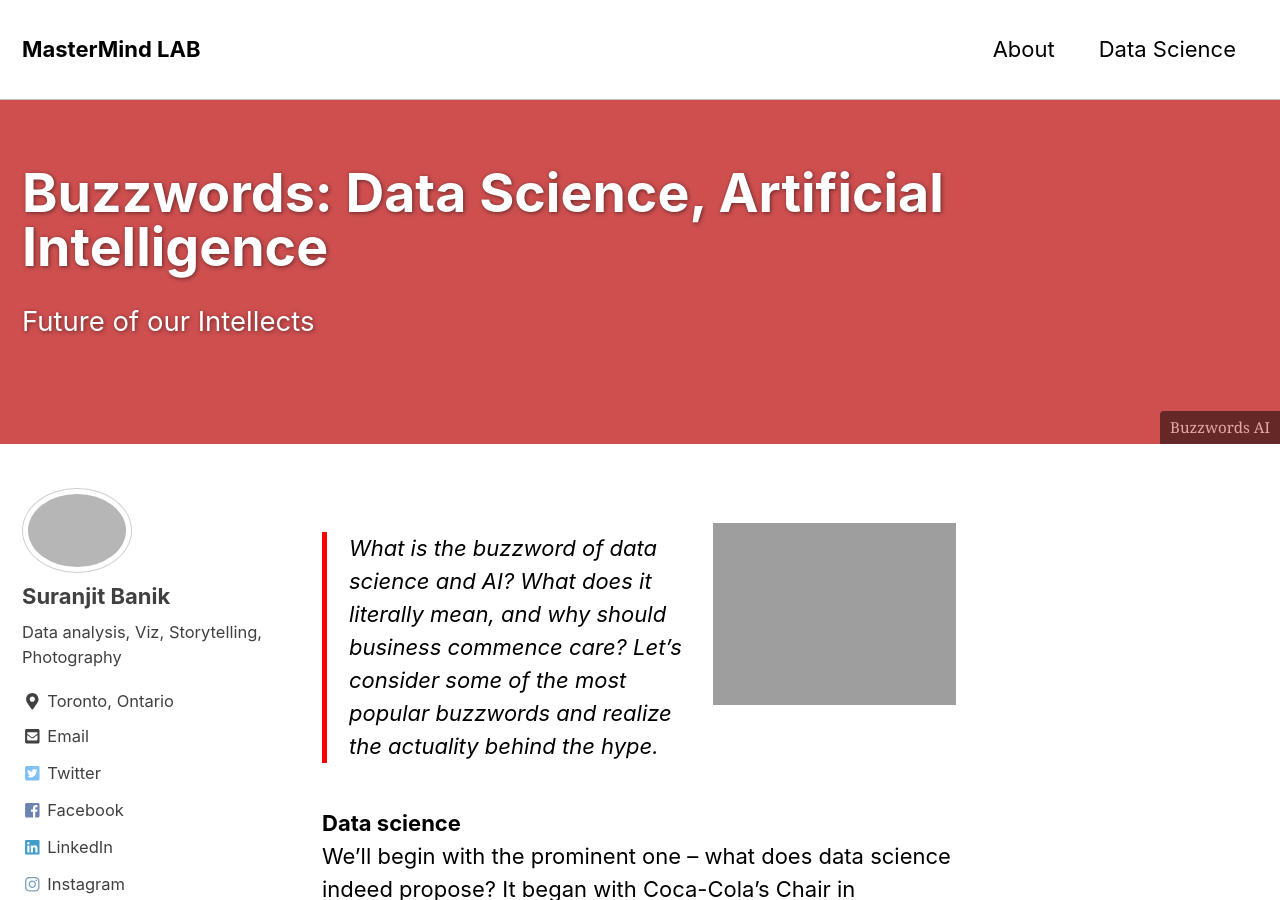
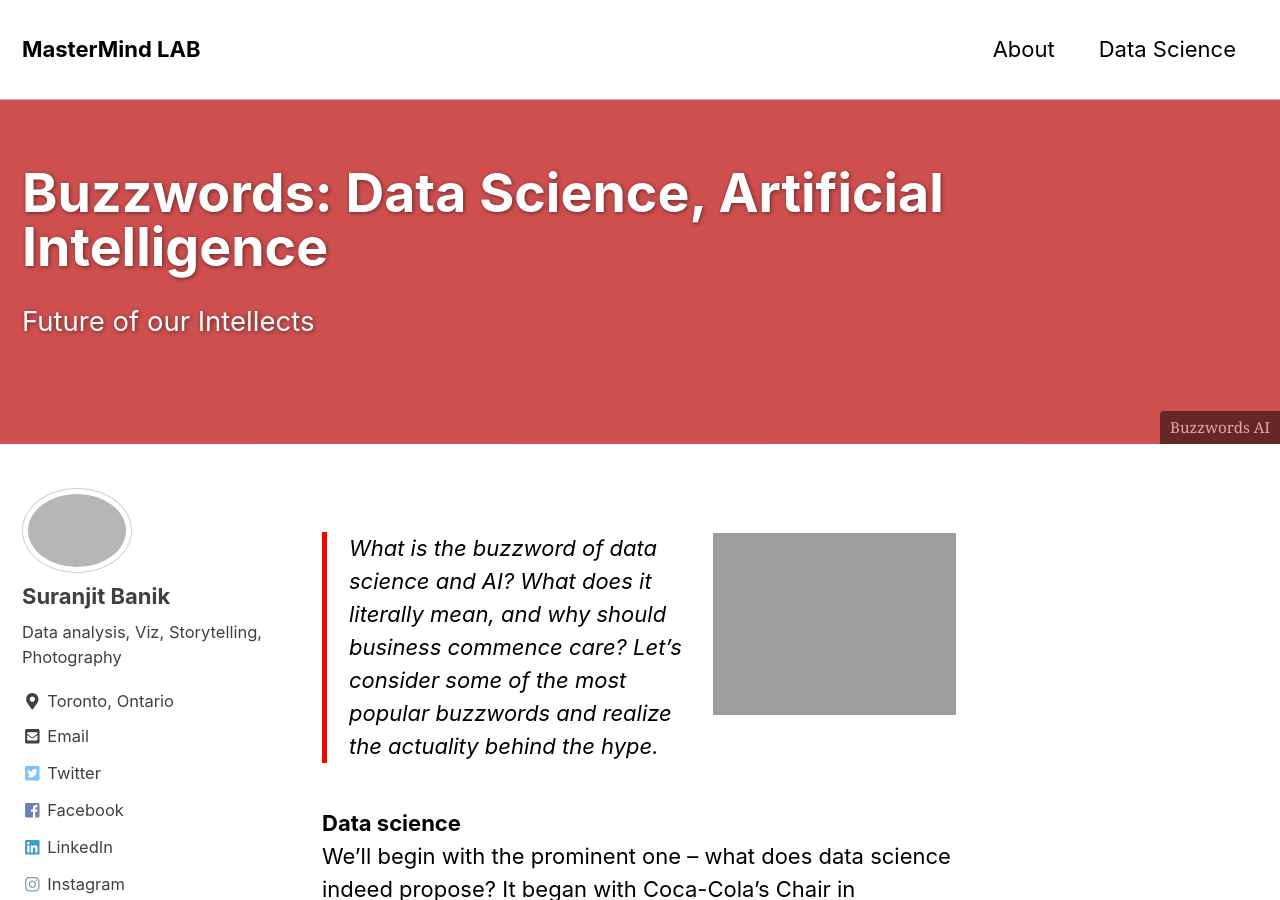
Before and after one commit to mastermindLAB/mastermindLAB.github.io, a Jekyll site: the page built from _posts/2019-03-29-DefinitionOfDataScience.md, in a window 1280 px wide and 900 px high. Built offline with Jekyll 4.4.1, drawn with Linux system fonts in a browser that asks for light colours; nearby versions of some CDN libraries.

```diff
--- a/_posts/2019-03-29-DefinitionOfDataScience.md
+++ b/_posts/2019-03-29-DefinitionOfDataScience.md
@@ -12,7 +12,7 @@
       url: "https://github.com/mastermindlab"
 ---
 <center>
-<img style="padding: 35px 2px 3px 5px;" align="right" src="{{ site.url }}{{ site.baseurl }}/images/face-recognision-blog.jpg" width="250" height="250"></center>
+<img style="padding: 45px 2px 3px 5px;" align="right" src="{{ site.url }}{{ site.baseurl }}/images/face-recognision-blog.jpg" width="250" height="250"></center>
 >What is the buzzword of _data science_ and AI? What does it literally mean, and why should business commence care? Let’s consider some of the most popular buzzwords and realize the actuality behind the hype.
 
 
```
